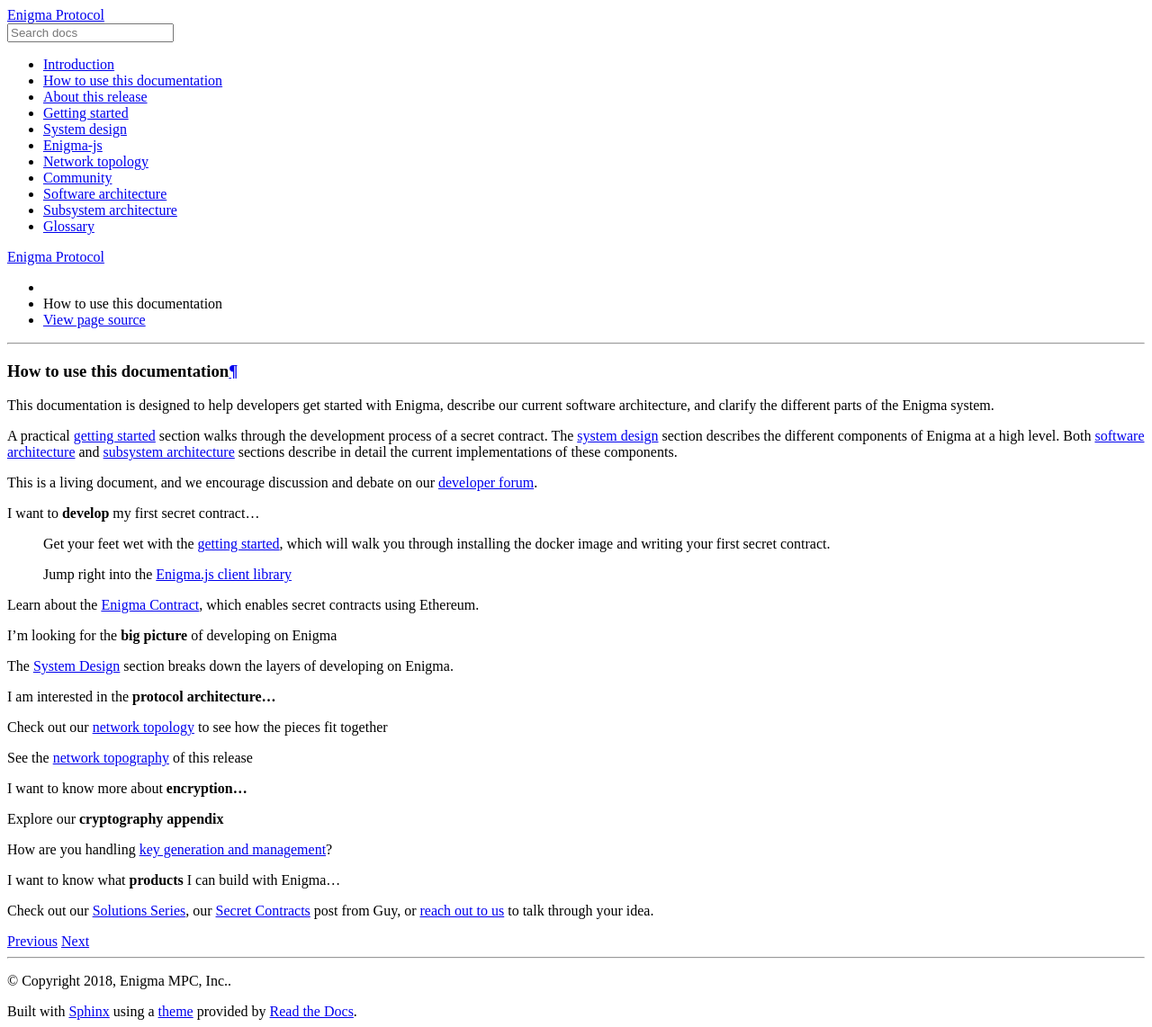
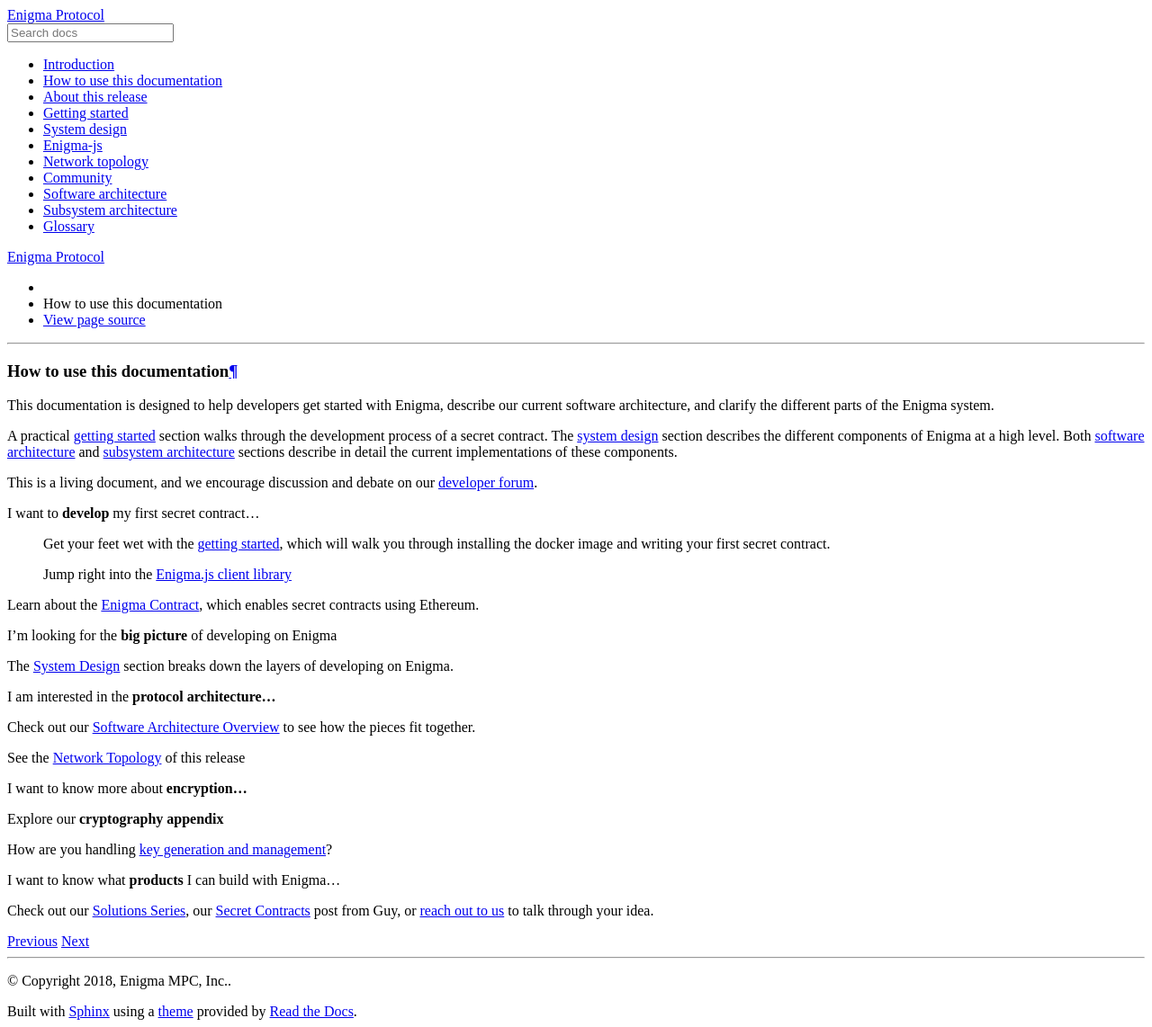
Before and after one commit to scrtlabs/protocol, a Sphinx documentation site: the page built from docs/source/HowToUseThisDocumentation.rst, in a window 1280 px wide. Shown: the whole page at 90% size. Built offline with Sphinx 7.4.7 and the Read the Docs theme 2.0.0, drawn with Linux system fonts in a browser that asks for light colours.

Commit message:
fixing one link

```diff
--- a/docs/source/HowToUseThisDocumentation.rst
+++ b/docs/source/HowToUseThisDocumentation.rst
@@ -34,10 +34,10 @@ developing on Enigma.
 
 I am interested in the **protocol architecture...**
 
-Check out our :doc:`network topology <NetworkTopology>` to see how
-the pieces fit together
+Check out our :doc:`Software Architecture Overview<SoftwareArchitecture>` to see how
+the pieces fit together.
 
-See the `network topography <#network-topology>`__ of this release
+See the :doc:`Network Topology <NetworkTopology>` of this release
 
 I want to know more about **encryption…**
 
```
